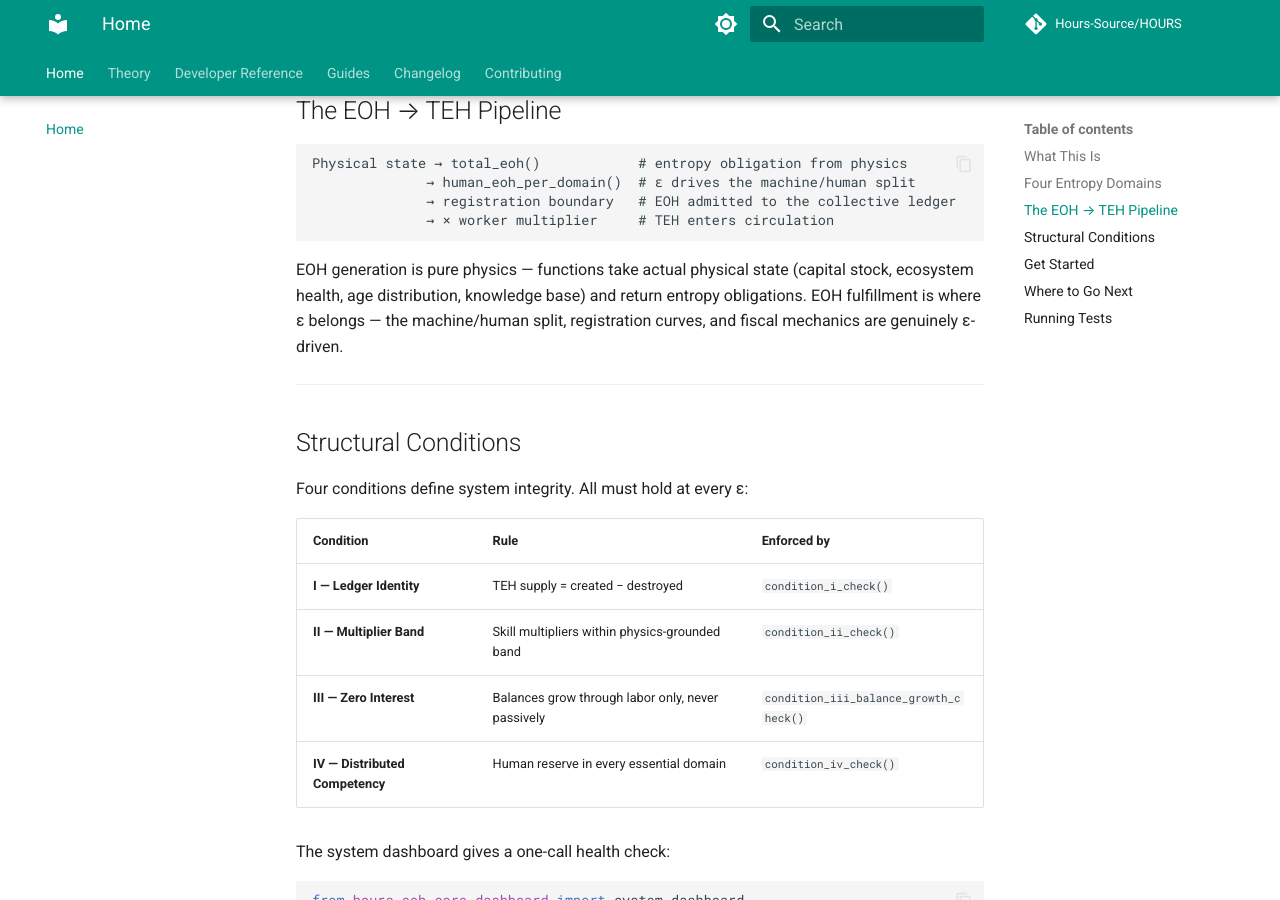
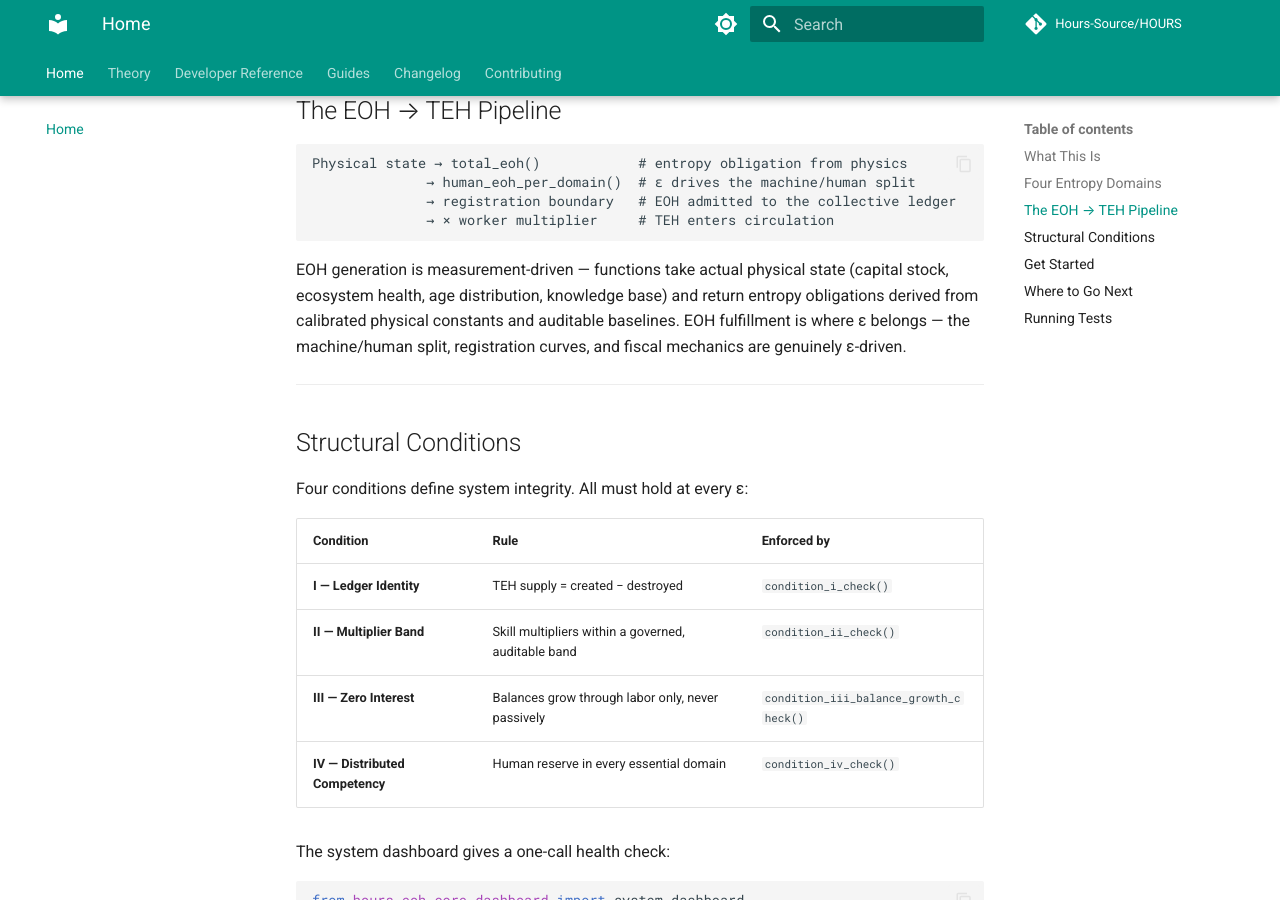
Before and after one commit to Hours-Source/HOURS, an MkDocs documentation site: the page built from docs/index.md, in a window 1280 px wide and 900 px high, scrolled down 1321 px. Built offline with MkDocs 1.6.1 and Material for MkDocs 9.7.7, drawn with Linux system fonts in a browser that asks for light colours; comment, search, counter and statistics services are not loaded; some of the changed text lies outside the part shown.

Commit message:
Workstream F: objectivity→transparency language pass (reconciliation §9-item-9)
Replace Engine A physical-truth claims with Engine B show-your-work framing
across README and docs. Eight phrase changes in five files; no code touched.

Co-Authored-By: Claude Sonnet 4.6 <noreply@anthropic.com>

````diff
--- a/docs/index.md
+++ b/docs/index.md
@@ -1,6 +1,6 @@
 # HOURS EOH Framework
 
-**HOURS** is a mathematical framework for a currency system — *Entropy Obligation Hours (EOH) → Time-Equivalent Hours (TEH)* — that remains coherent, physically grounded, and fiscally solvent across the full civilizational transition from subsistence to post-scarcity.
+**HOURS** is a mathematical framework for a currency system — *Entropy Obligation Hours (EOH) → Time-Equivalent Hours (TEH)* — that remains internally coherent, auditable, and fiscally solvent across the full civilizational transition from subsistence to post-scarcity.
 
 > "An economy is the organized effort of a civilization to resist entropy — in its people, in its infrastructure, in its ecosystems, and in its knowledge."
 
@@ -56,7 +56,7 @@ Physical state → total_eoh()            # entropy obligation from physics
               → × worker multiplier     # TEH enters circulation
 ```
 
-EOH generation is pure physics — functions take actual physical state (capital stock, ecosystem health, age distribution, knowledge base) and return entropy obligations. EOH fulfillment is where ε belongs — the machine/human split, registration curves, and fiscal mechanics are genuinely ε-driven.
+EOH generation is measurement-driven — functions take actual physical state (capital stock, ecosystem health, age distribution, knowledge base) and return entropy obligations derived from calibrated physical constants and auditable baselines. EOH fulfillment is where ε belongs — the machine/human split, registration curves, and fiscal mechanics are genuinely ε-driven.
 
 ---
 
@@ -67,7 +67,7 @@ Four conditions define system integrity. All must hold at every ε:
 | Condition | Rule | Enforced by |
 |-----------|------|-------------|
 | **I — Ledger Identity** | TEH supply = created − destroyed | `condition_i_check()` |
-| **II — Multiplier Band** | Skill multipliers within physics-grounded band | `condition_ii_check()` |
+| **II — Multiplier Band** | Skill multipliers within a governed, auditable band | `condition_ii_check()` |
 | **III — Zero Interest** | Balances grow through labor only, never passively | `condition_iii_balance_growth_check()` |
 | **IV — Distributed Competency** | Human reserve in every essential domain | `condition_iv_check()` |
 
````
Also changed, not shown: README.md (+2 -2 lines), docs/api/core/index.md (+1 -1 lines), docs/guides/extending.md (+1 -1 lines), docs/theory/structural_conditions.md (+4 -2 lines).
